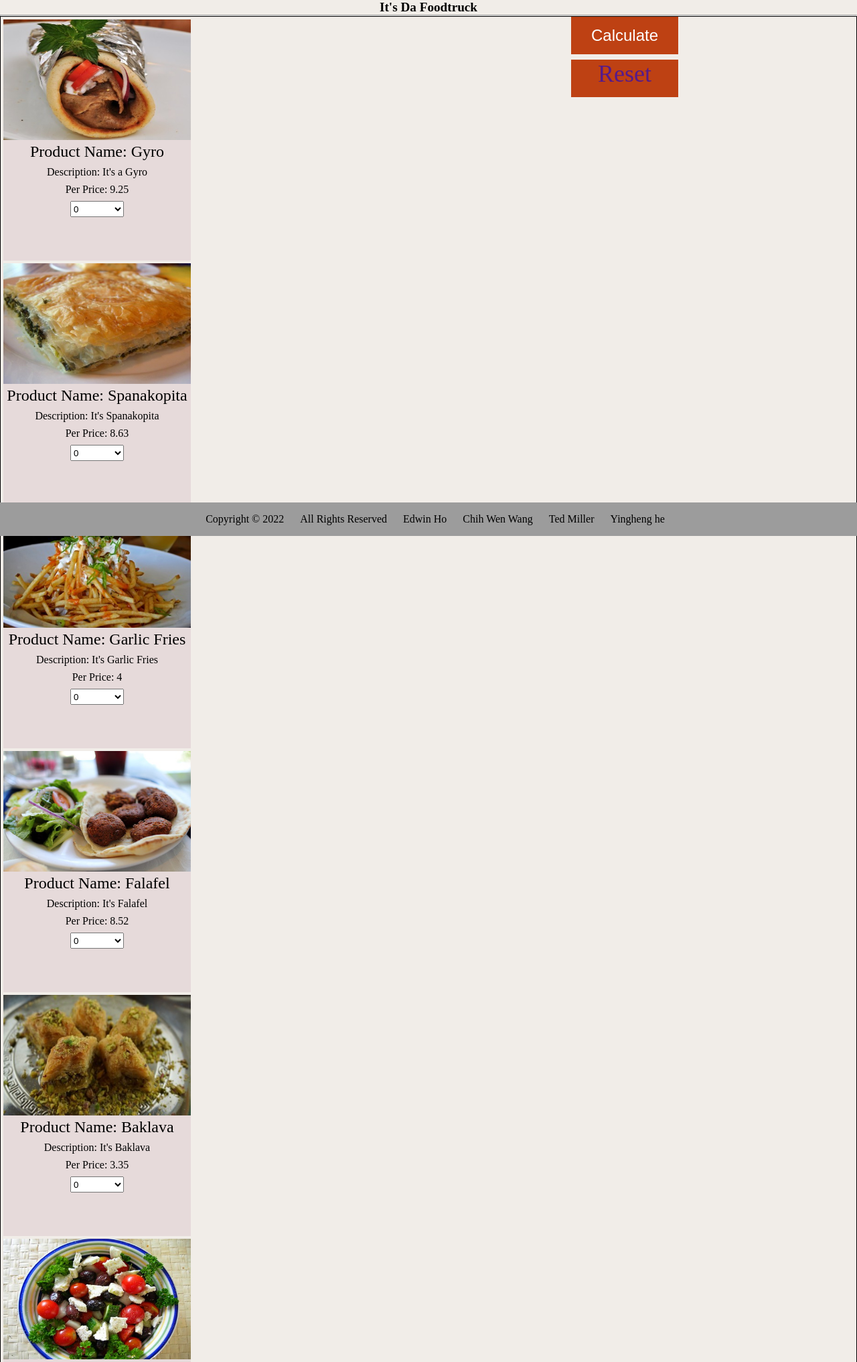
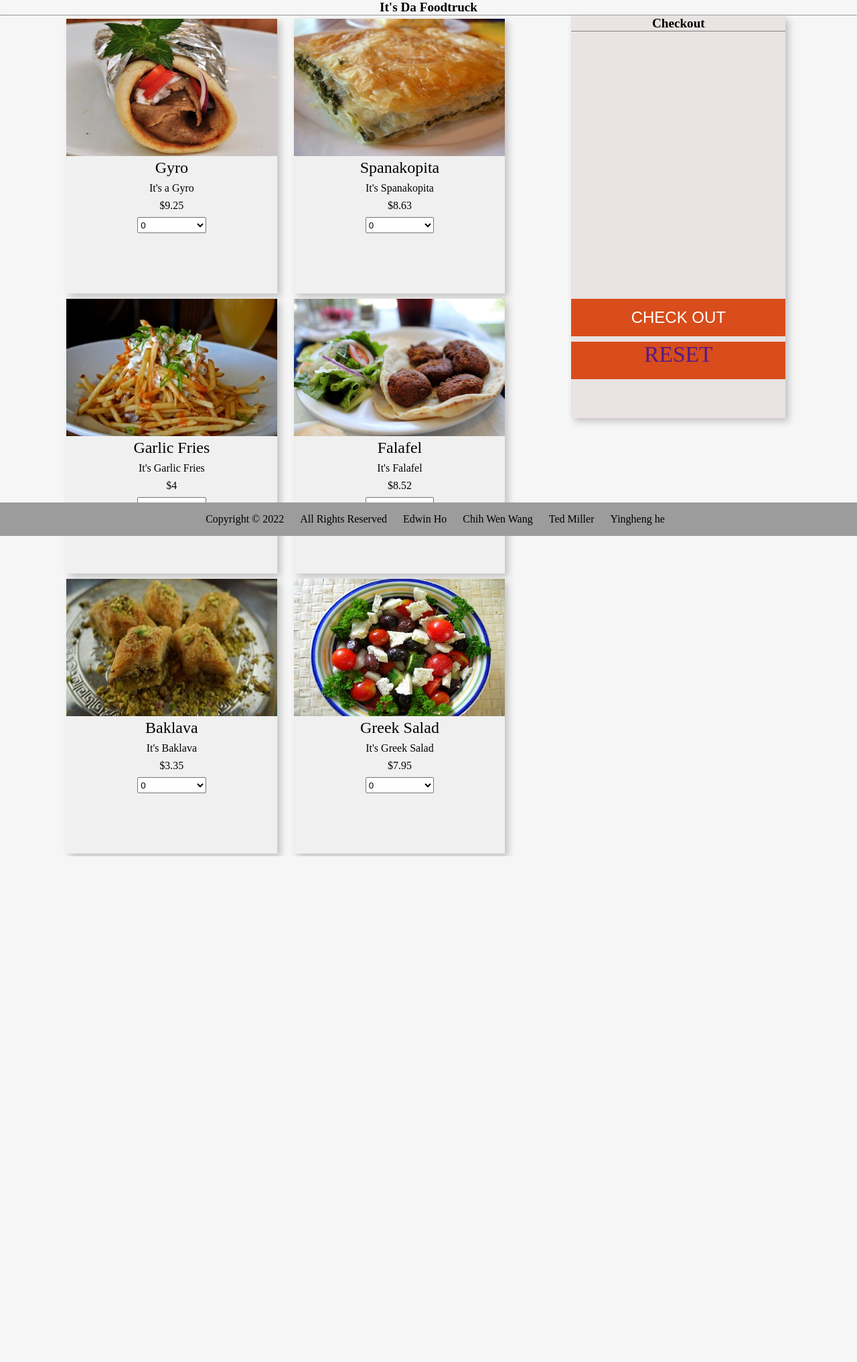
Before and after one commit to ted-miller92/foodTruckMenu, a PHP site: page / in a window 1280 px wide. Shown: the top 2033 px of the page at 67% size. After the commit the page ends 1278 px from the top, so only its background shows below. Run offline with PHP 8.4, Linux system fonts and the light colour scheme.

Commit message:
final styles

```diff
--- a/css/styles.css
+++ b/css/styles.css
@@ -5,21 +5,20 @@
   box-sizing: border-box;
 }
 body {
-  background-color: rgb(241, 237, 232);
+  background-color: rgb(246, 246, 246);
 }
 .text-red {
-  color: red;
+  color: rgb(206, 1, 1);
 }
 .title {
   text-align: center;
   font-size: 1.2em;
 }
 #wrapper {
-  border: 1px black solid;
   display: grid;
   grid-template-columns: [menu] 2fr [checking-out] 1fr;
 }
-#menu {
+#food {
   display: flex;
   flex-wrap: wrap;
   justify-content: center;
@@ -27,10 +26,11 @@ body {
 }
 /* food card section  *****************************/
 .food-card {
-  background-color: rgb(230, 218, 218);
-  margin: 0.5vh;
-  width: 35vh;
-  height: 45vh;
+  box-shadow: 5px 5px 10px rgb(195, 193, 193);
+  background-color: rgb(240, 240, 240);
+  margin: 0.5vh 1vw;
+  width: 315px;
+  height: 410px;
   text-align: center;
 }
 .food-image {
@@ -50,28 +50,30 @@ body {
   margin-bottom: 1vh;
 }
 .select-box {
-  width: 10vh;
+  width: 8vw;
   height: 3vh;
+  cursor: pointer;
 }
 /* checkout section ************************/
 .checkout {
-  border: 1px black solid;
+  background-color: rgb(233, 227, 227);
+  box-shadow: 5px 5px 10px rgb(195, 193, 193);
   position: sticky;
     top: 0;
-    right: 10;
   height: 600px;
+  width: 15vw;
 }
 .total-amount {
-  background-color: rgb(218, 209, 209);
   width: 100%;
   height: 400px;
   padding: 1vh;
+  border-top: 1px solid grey;
   font-size: 1.4em;
 }
 .calculate {
-  width: 20vh;
+  width: 100%;
   height: 7vh;
-  background-color: rgb(190, 65, 19);
+  background-color: rgb(216, 77, 27);
   color: white;
   border: none;
   font-size: 1.5em;
@@ -81,8 +83,7 @@ body {
 }
 .reset {
   text-decoration: none;
-  font-size: 1.5em;
-  cursor: pointer;
+  font-size: 1.4em;
 }
 /*********************** FOOTER **********************************/
 footer {
@@ -108,26 +109,64 @@ footer a:hover {
   color: red;
 }
 /* media section **************************** */
-@media only screen and (max-width: 769px) {
+@media only screen and (max-width: 1441px) {
+  .checkout {
+    width: 25vw;
+  }
+}
+@media only screen and (max-width: 1025px) {
   .food-name {
-    font-size: 2em;
+    font-size: 1.5em;
   }
   .food-description {
-    font-size: 1.5em;
+    font-size: 1.1em;
   }
   .food-price {
     font-size: 1.1em;
   }
+  .food-card {
+    margin: 0.5vh;
+    width: 300px;
+    height: 390px;
+  }
   .total-amount {
     font-size: 1.2em;
+    height: 100%;
+  }
+  .checkout {
+    height: 50vh;
   }
 }
 /* end of tablet */
 @media only screen and (max-width: 426px) {
+  #wrapper {
+    grid-template-columns: [menu] 2fr [checking-out] 2fr;
+  }
+  .food-name {
+    font-size: 1.2em;
+  }
+  .food-description {
+    font-size: 1em;
+  }
+  .food-price {
+    font-size: 1em;
+  }
   .food-card {
-    margin: 0.5vh;
-    width: 25vh;
-    height: 30vh;
+    margin-bottom: 1vh;
+    width: 290px;
+    height: 380px;
+  }
+  .checkout {
+    height: 40vh;
+    width:100%;
+  }
+  .select-box {
+    width: 10vw;
+    height: 2vh;
+  }
+  .calculate {
+    width: 100%;
+    height: 5vh;
   }
 }
 /* end of mobile */
--- a/index.php
+++ b/index.php
@@ -67,9 +67,9 @@
                 ?>
                         <div class="food-card">
                             <img class="food-image" src="<?= $photo ?>" alt="<?= $photo ?>"/>
-                        <p class="food-name margin-bot">Product Name: <?=  $name ?></p>
-                        <p class="food-description margin-bot">Description: <?= $description ?></p>
-                        <p class="food-description margin-bot">Per Price: <?= $price ?></p>
+                            <p class="food-name margin-bot"><?=  $name ?></p>
+                            <p class="food-description margin-bot"><?= $description ?></p>
+                            <p class="food-description margin-bot">$<?= $price ?></p>
                             <p>
                                 <select class="margin-bot select-box" name="sltItem_<?=$i?>" id="sltItem_<?=$i?>">
                                     <?=  get_option($SelectMaxCnt, 'sltItem_'.$i.''); ?>
@@ -84,15 +84,11 @@
                 ?>
 
             </form>
-
-        <!-- Calculate Button Submit: Calculate the final price and list what was ordered.-->
-        <div class="button">
-                <p><input class="calculate" type="submit" form="food" value="Calculate"></p>
-                <p><div class="calculate"><a class="reset" href="">Reset</a></div></p>
-        </div>
+            <!-- end of form -->
 
         <div class="checkout">
             <h1 class="title">Checkout</h1>
+
             <div class="total-amount">
                 <?php
                     if ($_SERVER['REQUEST_METHOD'] == 'POST') {
@@ -115,14 +111,19 @@
                             echo '<p class="margin-bot">Tax: $<b>'.number_format($tax, 2).'</b></p>';
                             echo '<p class="margin-bot"><b>Grand total: $'.number_format($grandTotal, 2).'</b></p>';
                         }
-                echo '</div> <!-- end class total-amount -->';
-                echo '</div><!-- end class checkout -->';
                     }
                 ?>
             </div><!-- end class total-amount -->
+
+            <!-- Calculate Button Submit: Calculate the final price and list what was ordered.-->
+            <div class="button">
+                    <p><input class="calculate" type="submit" form="food" value="CHECK OUT"></p>
+                    <p><div class="calculate"><a class="reset" href="">RESET</a></div></p>
+            </div>
+
         </div><!-- end class checkout -->
     </div> <!-- end of wrapper -->
-    <hr>
+
     <footer>
         <ul>
             <li>Copyright &copy;
```
Lines whose indentation alone changed are shown as unchanged.
